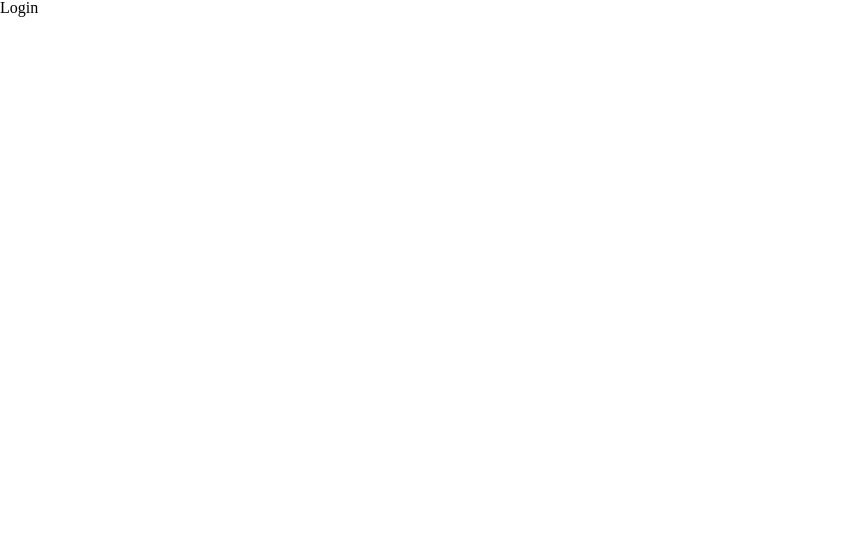
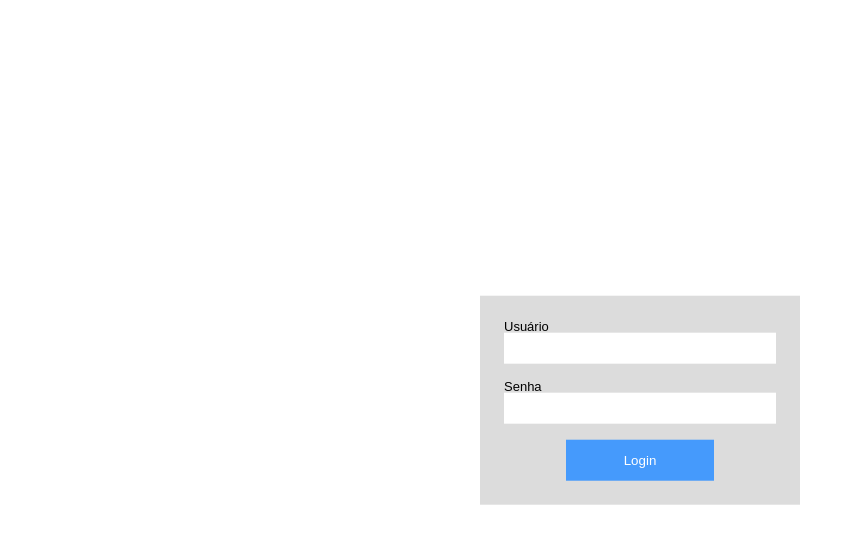
Before and after one commit to woliveira82/short_url, a Flask app: page / in a window 1280 px wide. Before the commit the part shown is almost empty. Shown: the top 544 px of the page, without its empty margins (0-863 px from the left). Run offline with Flask 2, Linux system fonts and the light colour scheme.

Commit message:
feat: add login page css

```diff
--- a/app/static/css/login.css
+++ b/app/static/css/login.css
@@ -0,0 +1,37 @@
+#wrapper {
+    position: absolute;
+    transform: translate(-50%, -50%);
+    left: 50%;
+    top:50%;
+    padding: 1.5rem;
+    background-color: gainsboro;
+}
+.d-label {
+    font-size: small;
+}
+.d-input {
+    margin-bottom: 1rem;
+}
+.d-button {
+    display: flex;
+    justify-content: center;
+}
+input {
+    padding: 0.5rem;
+    width: 16rem;
+    border: none;
+}
+button {
+    padding: 0.8rem 3.6rem;
+    background-color: #459afc;
+    color: white;
+    border: none;
+    text-align: center;
+    text-decoration: none;
+}
+button:hover {
+    background-color: #358aec;
+}
+button:active {
+    background-color: #65baff;
+}
--- a/app/static/css/reset.css
+++ b/app/static/css/reset.css
@@ -17,6 +17,7 @@ article, aside, details, figcaption, figure, footer, header, hgroup, menu, nav,
 }
 body {
 	line-height: 1;
+	font-family: Arial, Helvetica, sans-serif;
 }
 ol, ul {
 	list-style: none;
--- a/app/templates/login.html
+++ b/app/templates/login.html
@@ -6,6 +6,24 @@
     <title>Login</title>
 </head>
 <body>
-    Login
+    <div id="wrapper">
+        <form id="login">
+            <div class="d-label">
+                Usuário
+            </div>
+            <div class="d-input">
+                <input type="text" id="user">
+            </div>
+            <div class="d-label">
+                Senha
+            </div>
+            <div class="d-input">
+                <input type="password" id="password">
+            </div>
+            <div class="d-button">
+                <button>Login</button>
+            </div>
+        </form>
+    </div>
 </body>
 </html>
```
